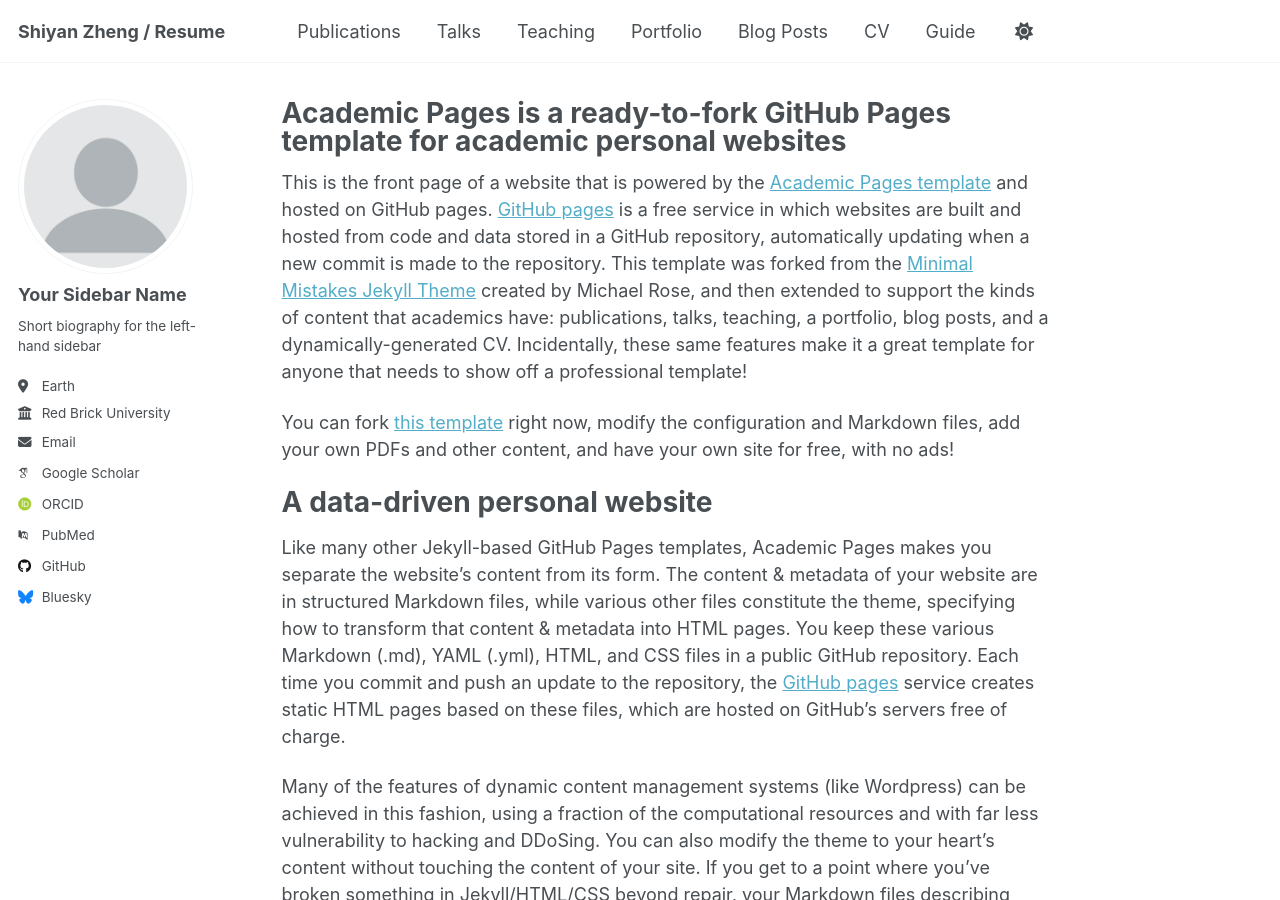
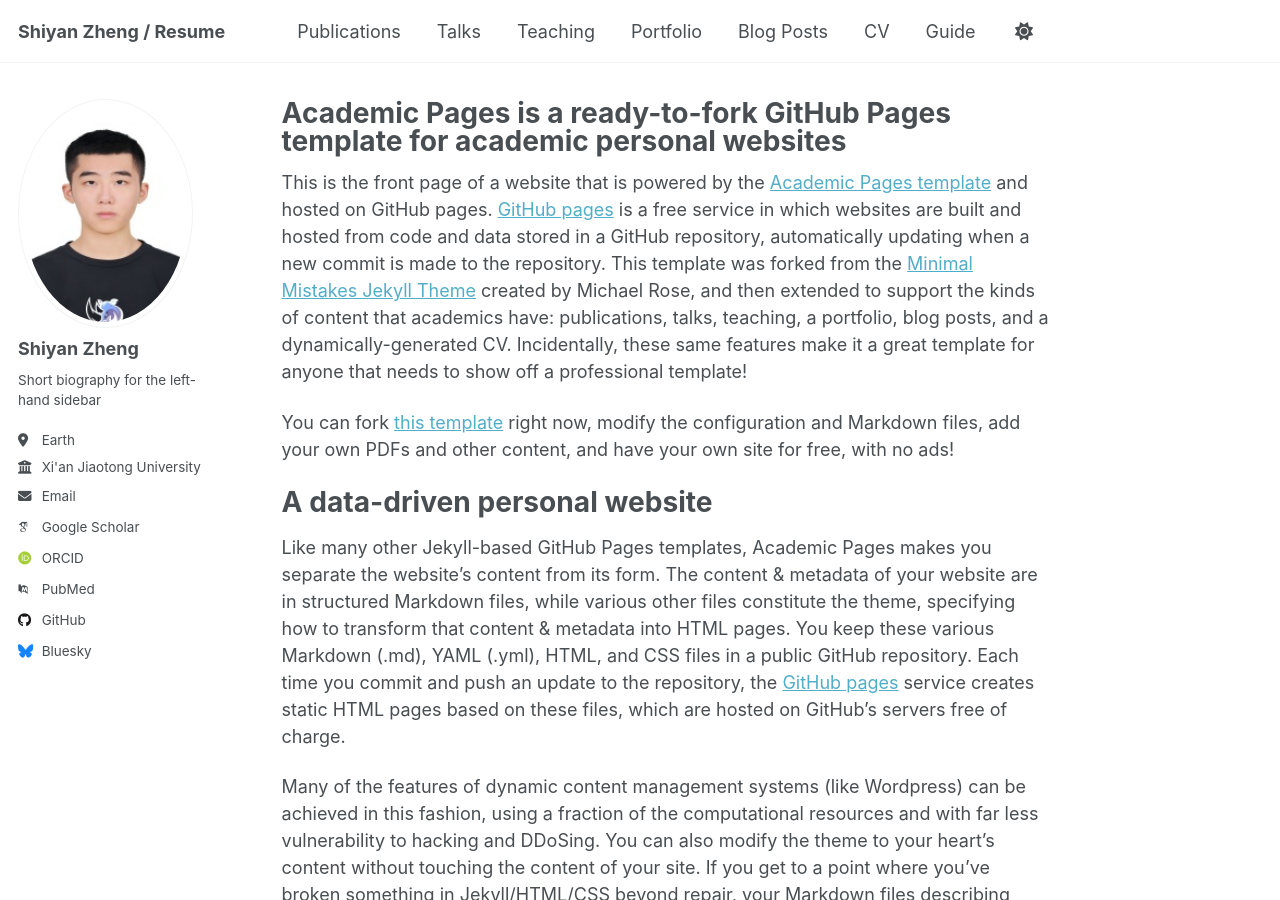
Before and after one commit to worfsmile/worfsmile.github.io, a Jekyll site: the page built from _pages/about.md, in a window 1280 px wide and 900 px high. Built offline with Jekyll 4.4.1, drawn with Linux system fonts in a browser that asks for light colours; some web fonts are replaced; a script that is not in the unit is left out.

Commit message:
modified:   _config.yml 	modified:   images/profile.png 	new file:   images/site-logo.jpg 	deleted:    images/site-logo.png

```diff
--- a/_config.yml
+++ b/_config.yml
@@ -23,11 +23,11 @@
 author:
   # Biographic information
   avatar           : "profile.png"
-  name             : "Your Sidebar Name"
+  name             : "Shiyan Zheng"
   pronouns         : # example: "she/her"
   bio              : "Short biography for the left-hand sidebar"
   location         : "Earth"
-  employer         : "Red Brick University"
+  employer         : "Xi'an Jiaotong University"
   uri              : # URL
   email            : "none@example.org"
 
```
Also changed, not shown: images/profile.png, images/site-logo.jpg (added), images/site-logo.png (deleted).
